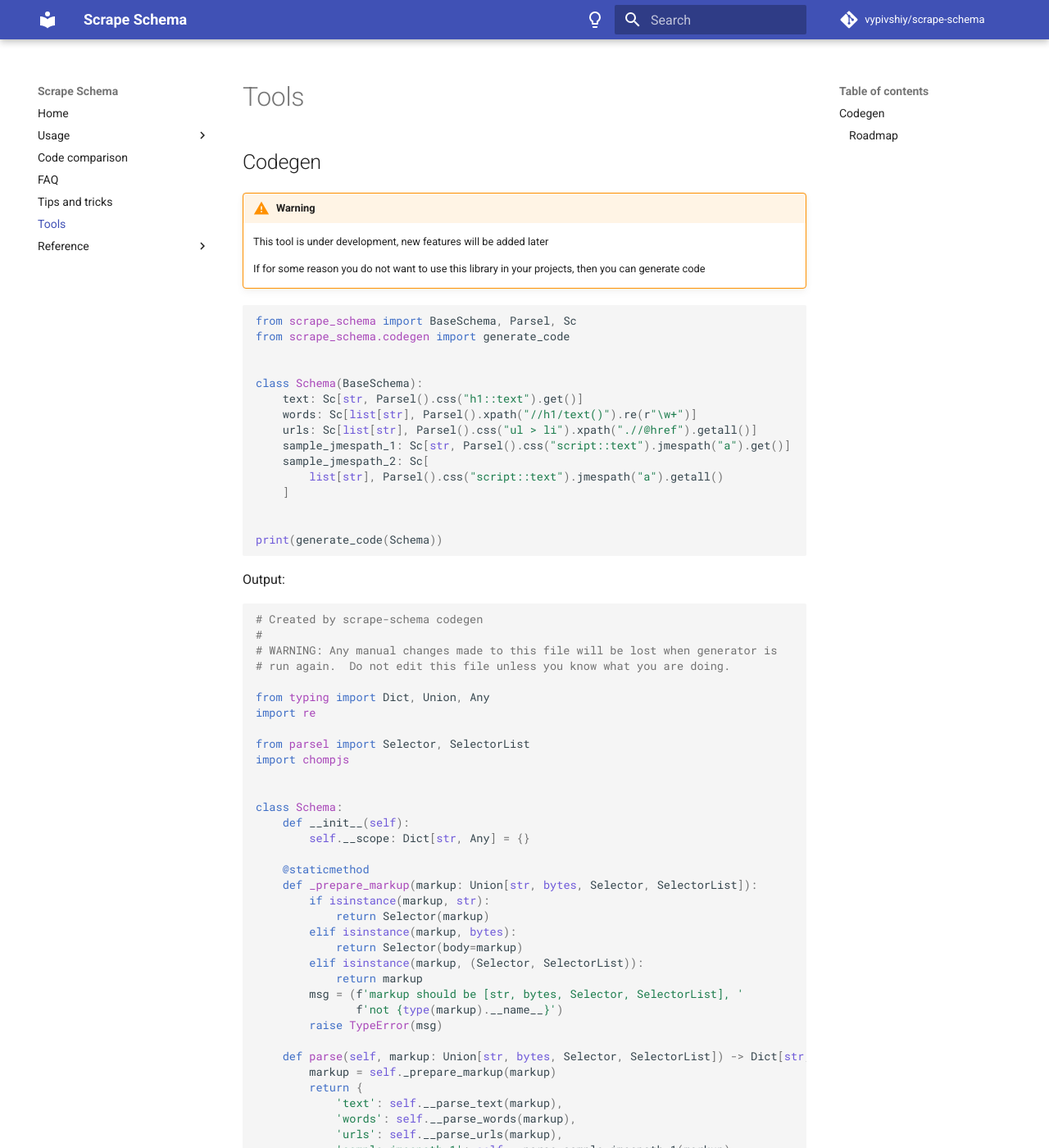
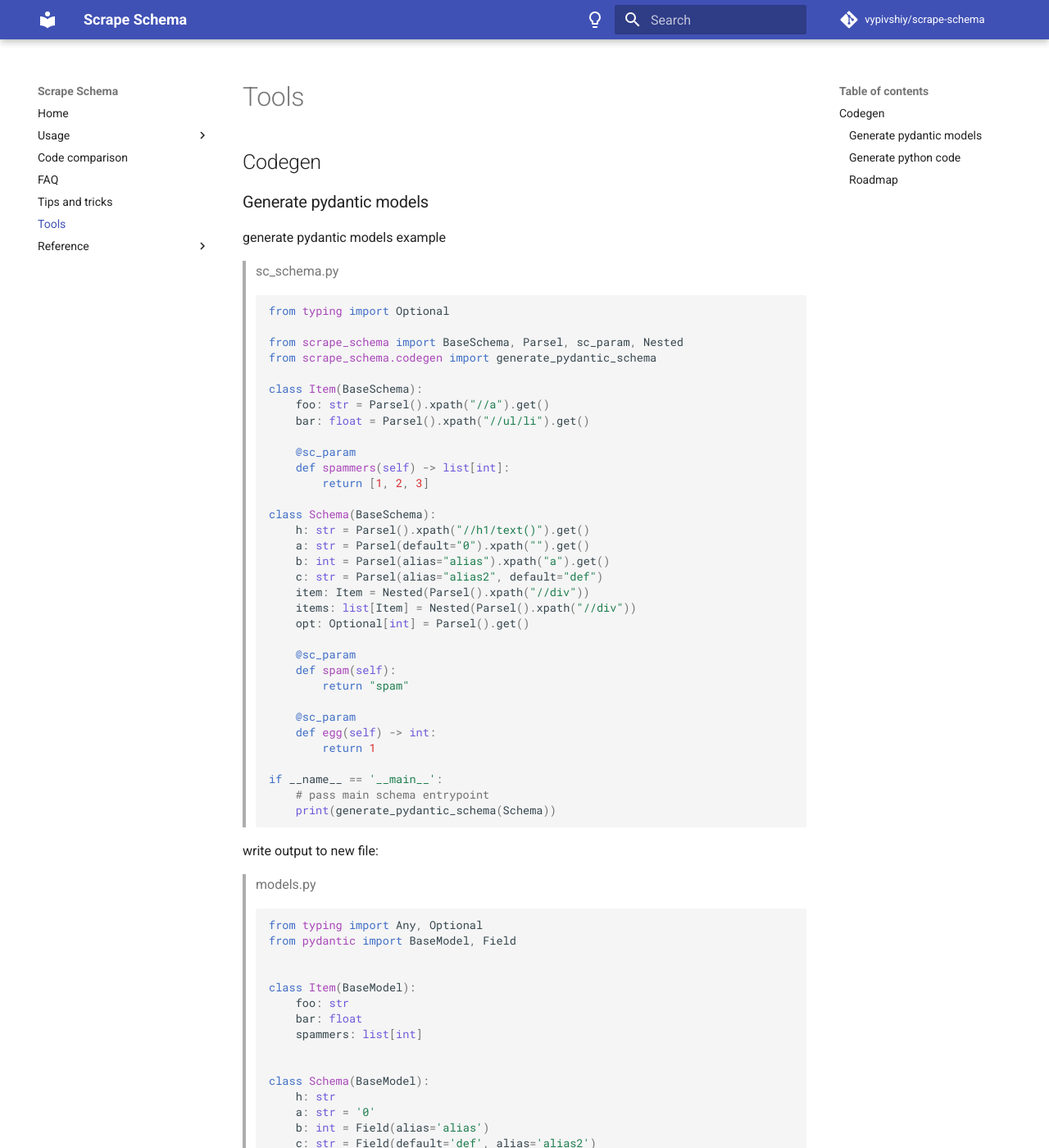
Before and after one commit to vypivshiy/scrape-schema, an MkDocs documentation site: the page built from docs/tools.md, in a window 1280 px wide and 1400 px high. Shown: the whole window at 82% size. Built offline with MkDocs 1.6.1 and Material for MkDocs 9.7.7, drawn with Linux system fonts in a browser that asks for light colours; comment, search, counter and statistics services are not loaded; some of the changed text lies outside the part shown.

Commit message:
add pydantic generate example

````diff
--- a/docs/tools.md
+++ b/docs/tools.md
@@ -1,12 +1,90 @@
 # Tools
 ## Codegen
 
+### Generate pydantic models
+generate pydantic models example
+
+> sc_schema.py
+```python
+from typing import Optional
+
+from scrape_schema import BaseSchema, Parsel, sc_param, Nested
+from scrape_schema.codegen import generate_pydantic_schema
+
+class Item(BaseSchema):
+    foo: str = Parsel().xpath("//a").get()
+    bar: float = Parsel().xpath("//ul/li").get()
+
+    @sc_param
+    def spammers(self) -> list[int]:
+        return [1, 2, 3]
+
+class Schema(BaseSchema):
+    h: str = Parsel().xpath("//h1/text()").get()
+    a: str = Parsel(default="0").xpath("").get()
+    b: int = Parsel(alias="alias").xpath("a").get()
+    c: str = Parsel(alias="alias2", default="def")
+    item: Item = Nested(Parsel().xpath("//div"))
+    items: list[Item] = Nested(Parsel().xpath("//div"))
+    opt: Optional[int] = Parsel().get()
+
+    @sc_param
+    def spam(self):
+        return "spam"
+
+    @sc_param
+    def egg(self) -> int:
+        return 1
+
+if __name__ == '__main__':
+    # pass main schema entrypoint
+    print(generate_pydantic_schema(Schema))
+```
+
+write output to new file:
+
+> models.py
+```python
+from typing import Any, Optional
+from pydantic import BaseModel, Field
+
+
+class Item(BaseModel):
+    foo: str
+    bar: float
+    spammers: list[int]
+
+
+class Schema(BaseModel):
+    h: str
+    a: str = '0'
+    b: int = Field(alias='alias')
+    c: str = Field(default='def', alias='alias2')
+    item: Item
+    items: list[Item]
+    opt: Optional[int]
+    spam: Any
+    egg: int
+```
+
+example usage
+
+```python
+from sc_schema import Schema
+from models import Schema as PdSchema
+
+if __name__ == '__main__':
+    markup = "" # any valid markup
+    print(PdSchema(**Schema(markup).dict()))
+```
+
+### Generate python code
 !!! warning
     This tool is under development, new features will be added later
 
-    If for some reason you do not want to use this library in your projects, then you can
-    generate code
 
+If for some reason you do not want to use this library in your projects, then you can
+generate code
 
 ```python
 from scrape_schema import BaseSchema, Parsel, Sc
@@ -149,7 +227,7 @@
 ### Roadmap
 - [x] base codegen
 - [x] dict serialize
+- [x] pydantic serialize
+- [ ] attrs serialize
 - [ ] dataclass serialize
-- [ ] pydantic serialize
-- [ ] attrs serialize
 - [ ] codegen output optimizations
````
